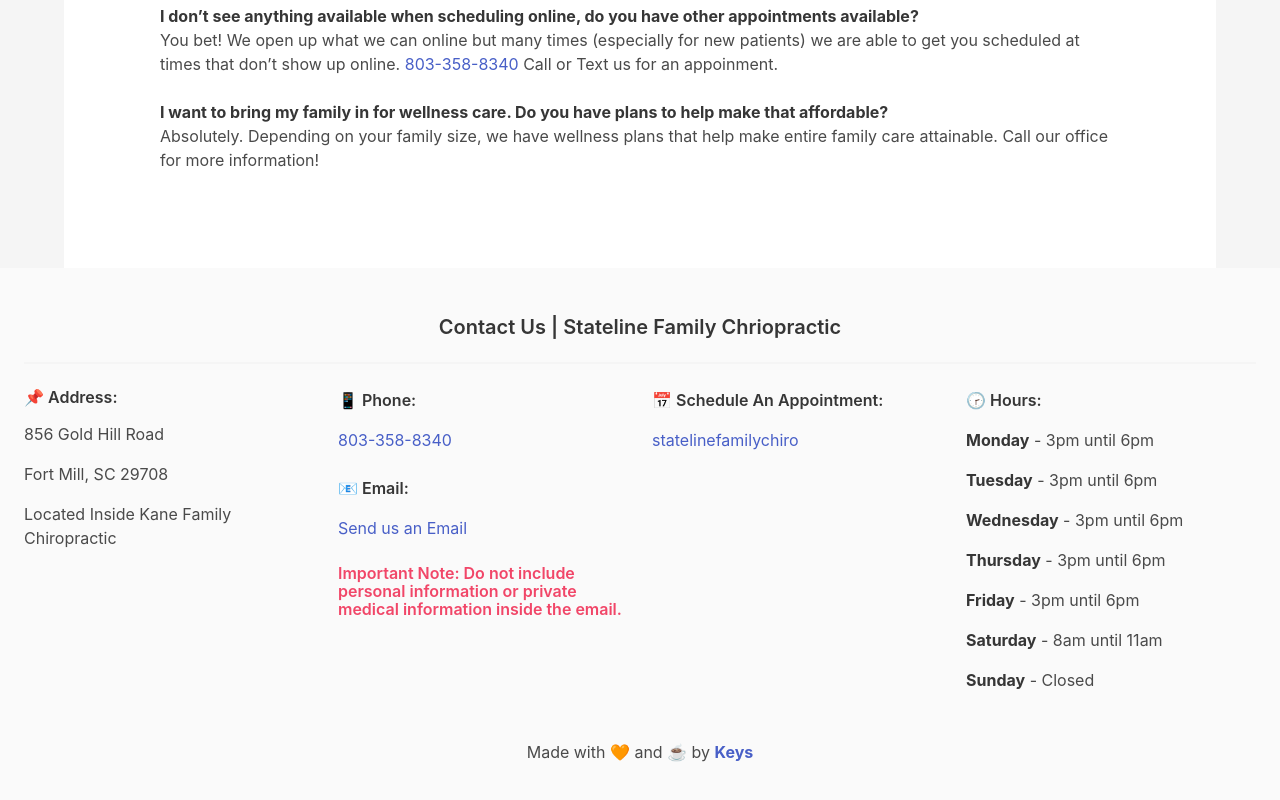
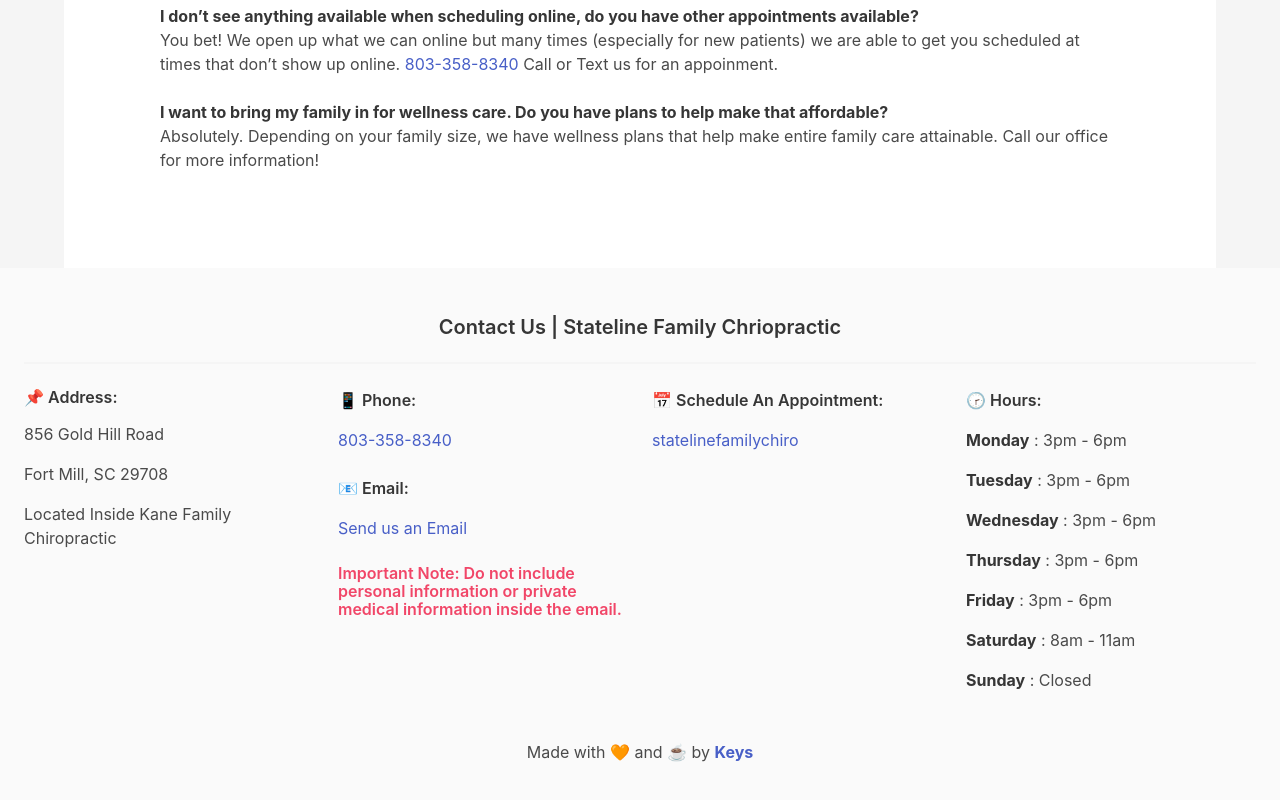
Before and after one commit to sempercuriosus/stateline-fc, a React (Vite) app: page / in a window 1280 px wide. Shown: the part 3599-4399 px from the top of the page. Built offline with nearby package versions, Linux system fonts and the light colour scheme.

Commit message:
made slightly more concise

```diff
--- a/src/pages/Contact/contact.js
+++ b/src/pages/Contact/contact.js
@@ -2,14 +2,14 @@
   phoneNumber: '803-358-8340',
   email: 'statelinefamilychiro@proton.me',
   hours: {
-    Monday: '3pm until 6pm',
-    Tuesday: '3pm until 6pm',
-    Wednesday: '3pm until 6pm',
-    Thursday: '3pm until 6pm',
-    Friday: '3pm until 6pm',
-    Saturday: '8am until 11am',
+    Monday: '3pm - 6pm',
+    Tuesday: '3pm - 6pm',
+    Wednesday: '3pm - 6pm',
+    Thursday: '3pm - 6pm',
+    Friday: '3pm - 6pm',
+    Saturday: '8am - 11am',
     Sunday: 'Closed',
-    Delim: '-',
+    Delim: ':',
   },
   address: {
     line1: '856 Gold Hill Road',
```
